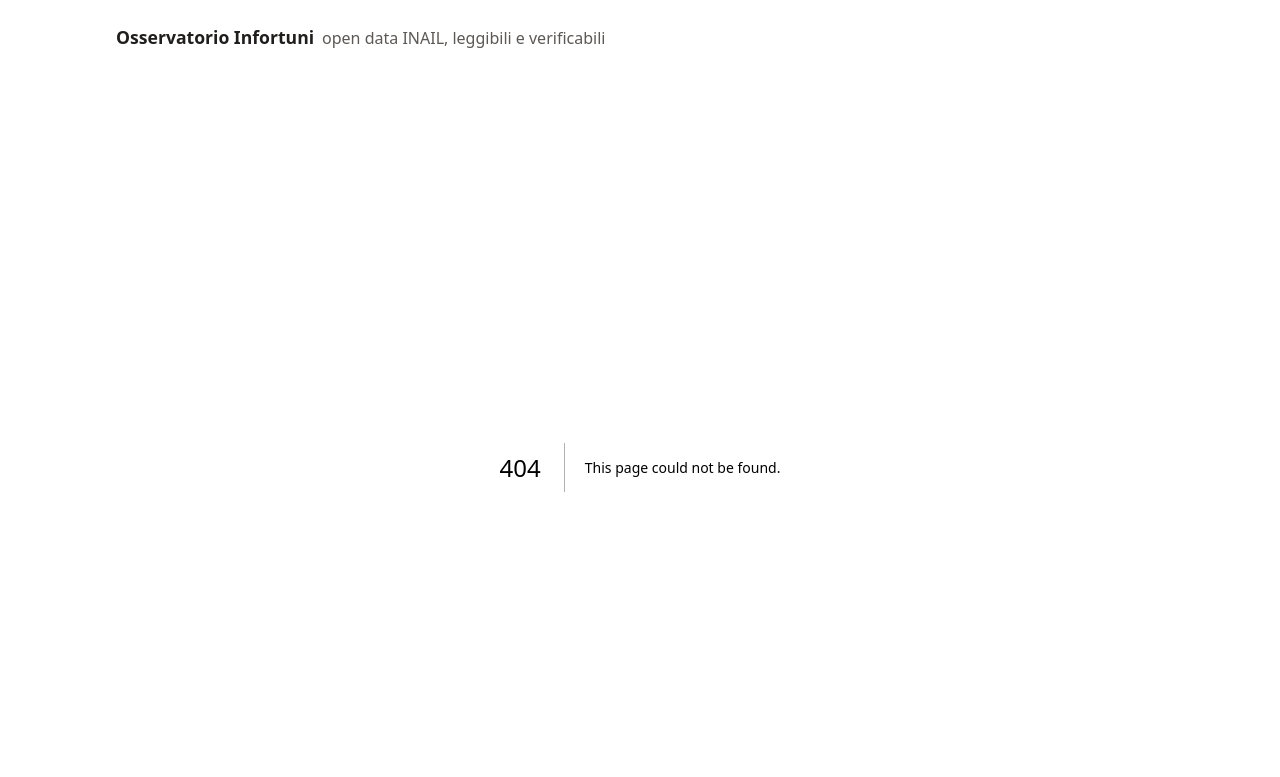
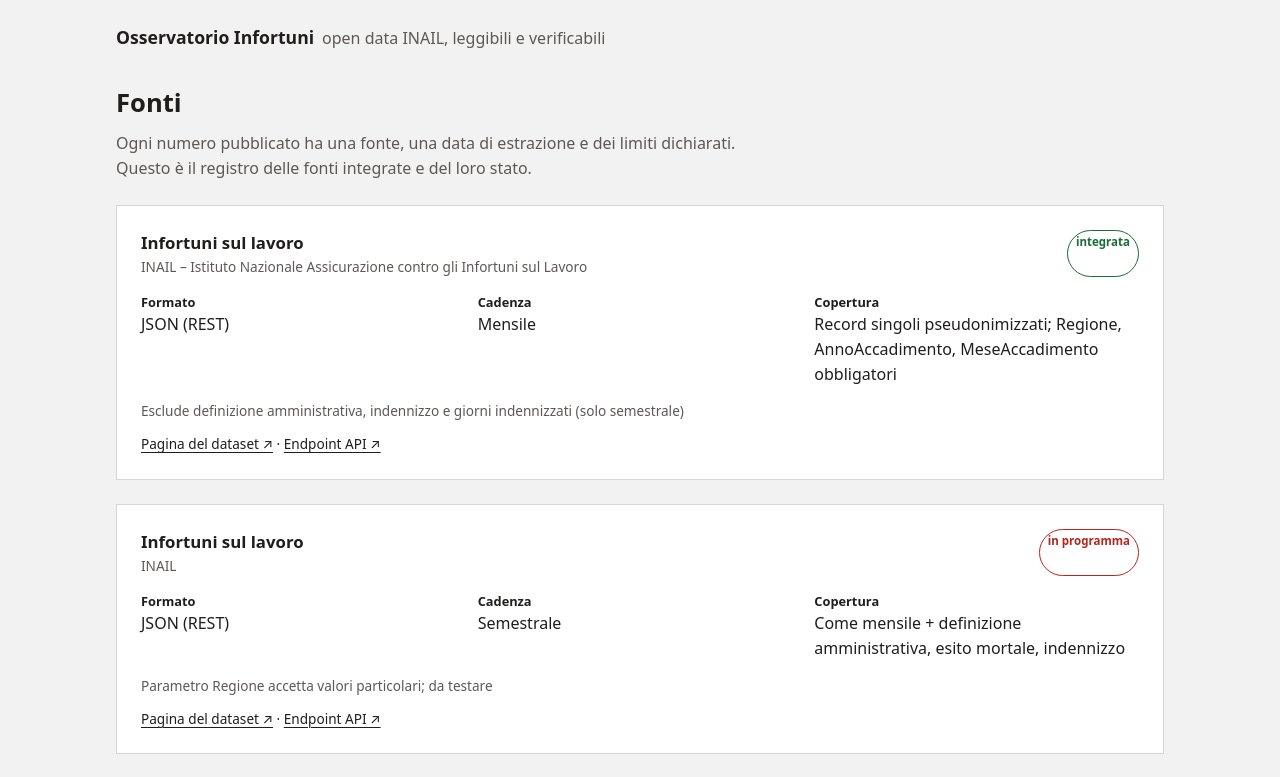
Before and after one commit to dynamic1990/osservatorio-infortuni, a Next.js app: page /fonti in a window 1280 px wide. Before the commit this address had no page. Shown: the top 777 px of the page. Built offline with nearby package versions, Linux system fonts and the light colour scheme.

Commit message:
Pagina Fonti: source registry pubblico

```diff
--- /dev/null
+++ b/src/app/fonti/page.tsx
@@ -0,0 +1,56 @@
+import type { Metadata } from "next";
+import { listSources } from "@/lib/sources";
+
+export const metadata: Metadata = {
+  title: "Fonti",
+  description: "Registro delle fonti ufficiali integrate in Osservatorio Infortuni.",
+};
+
+export default function FontiPage() {
+  const fonti = listSources();
+  return (
+    <div style={{ display: "grid", gap: "var(--space-6)", paddingTop: "var(--space-4)" }}>
+      <section>
+        <h1 style={{ fontSize: "1.6rem", margin: "0 0 var(--space-2)" }}>Fonti</h1>
+        <p style={{ color: "var(--color-text-soft)", margin: 0, maxWidth: "70ch" }}>
+          Ogni numero pubblicato ha una fonte, una data di estrazione e dei limiti dichiarati.
+          Questo è il registro delle fonti integrate e del loro stato.
+        </p>
+      </section>
+
+      {fonti.map((fonte) => (
+        <section className="card" key={fonte.id}>
+          <div style={{ display: "flex", justifyContent: "space-between", gap: "var(--space-4)", flexWrap: "wrap" }}>
+            <div>
+              <h2 style={{ margin: 0, fontSize: "1.05rem" }}>{fonte.area}</h2>
+              <div style={{ color: "var(--color-text-soft)", fontSize: "0.85rem" }}>{fonte.owner}</div>
+            </div>
+            <span className={`freshness ${fonte.status === "active" ? "fresh" : "stale"}`}>
+              {fonte.status === "active" ? "integrata" : "in programma"}
+            </span>
+          </div>
+          <dl style={{ display: "grid", gridTemplateColumns: "repeat(auto-fit, minmax(200px, 1fr))", gap: "var(--space-3)", margin: "var(--space-4) 0 0" }}>
+            <div>
+              <dt style={{ fontWeight: 600, fontSize: "0.8rem" }}>Formato</dt>
+              <dd style={{ margin: 0 }}>{fonte.format}</dd>
+            </div>
+            <div>
+              <dt style={{ fontWeight: 600, fontSize: "0.8rem" }}>Cadenza</dt>
+              <dd style={{ margin: 0 }}>{fonte.frequency}</dd>
+            </div>
+            <div>
+              <dt style={{ fontWeight: 600, fontSize: "0.8rem" }}>Copertura</dt>
+              <dd style={{ margin: 0 }}>{fonte.coverage}</dd>
+            </div>
+          </dl>
+          {fonte.notes && <p style={{ fontSize: "0.85rem", color: "var(--color-text-soft)", marginBottom: 0 }}>{fonte.notes}</p>}
+          <div style={{ marginTop: "var(--space-3)", fontSize: "0.85rem" }}>
+            <a href={fonte.landingUrl} target="_blank" rel="noreferrer">Pagina del dataset ↗</a>
+            {" · "}
+            <a href={fonte.apiUrl} target="_blank" rel="noreferrer">Endpoint API ↗</a>
+          </div>
+        </section>
+      ))}
+    </div>
+  );
+}
```
